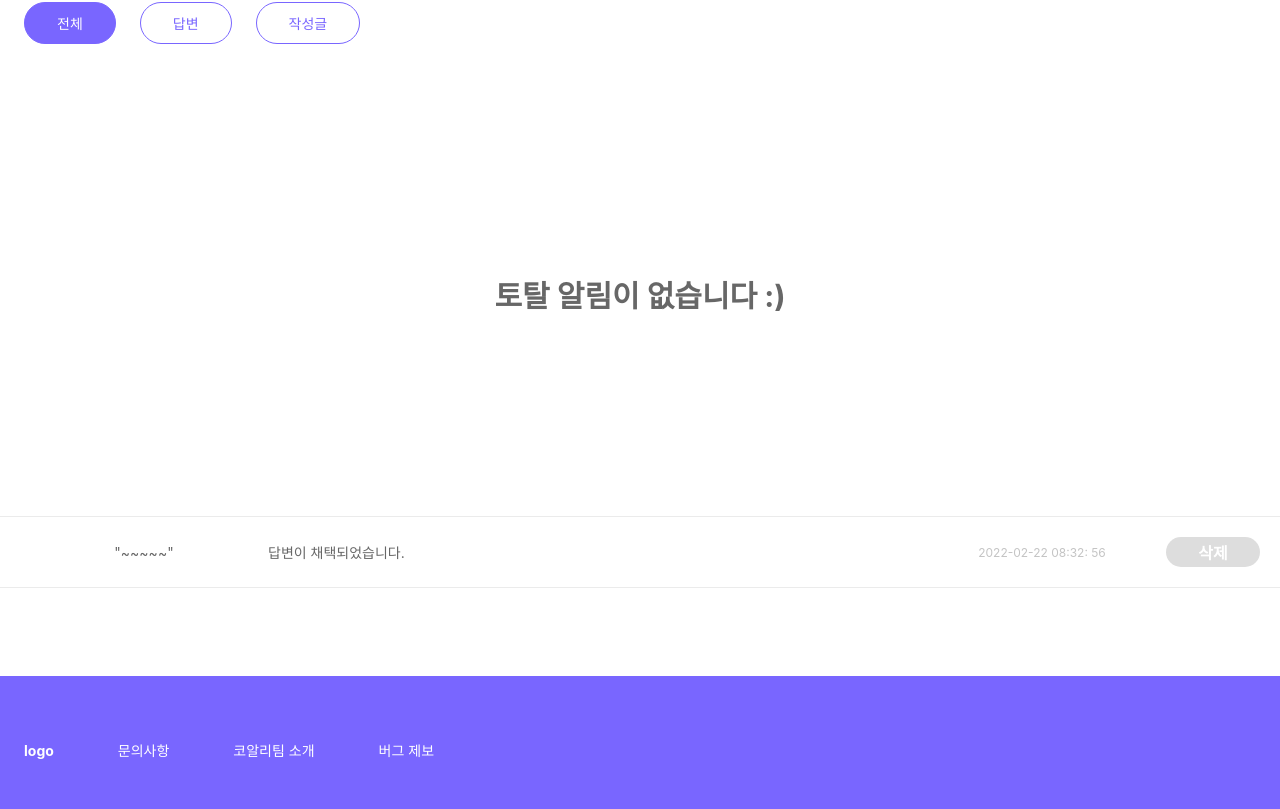
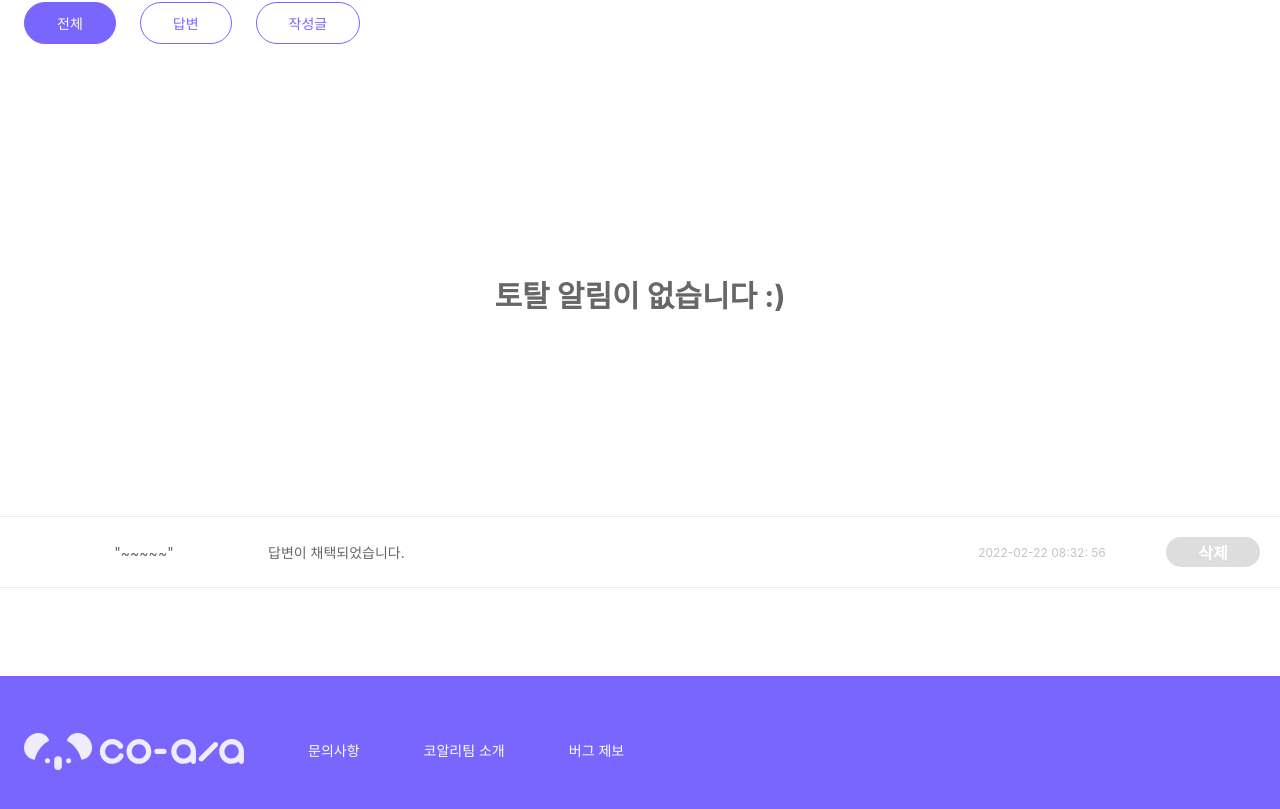
Before and after one commit to zeze88/sun, a React (Create React App) app: page /arams in a window 1280 px wide. Shown: the part 297-1106 px from the top of the page. Built offline with nearby package versions, Linux system fonts and the light colour scheme.

Commit message:
푸터 로고 추가

```diff
--- a/src/components/Footer.js
+++ b/src/components/Footer.js
@@ -1,11 +1,14 @@
 import React from "react";
+import { ReactComponent as FooterLogo } from "../svg/logo_footer.svg";
 import styled from "styled-components";
 
 const Footer = () => {
   return (
     <FooterWrap>
       <div>
-        <h2>logo</h2>
+        <h2>
+          <FooterLogo />
+        </h2>
         <ul>
           <li>문의사항</li>
           <li>코알리팀 소개</li>
@@ -29,6 +32,10 @@ const FooterWrap = styled.div`
     color: #fff;
   }
 
+  svg {
+    vertical-align: middle;
+  }
+
   ul {
     display: flex;
     gap: 64px;
```
